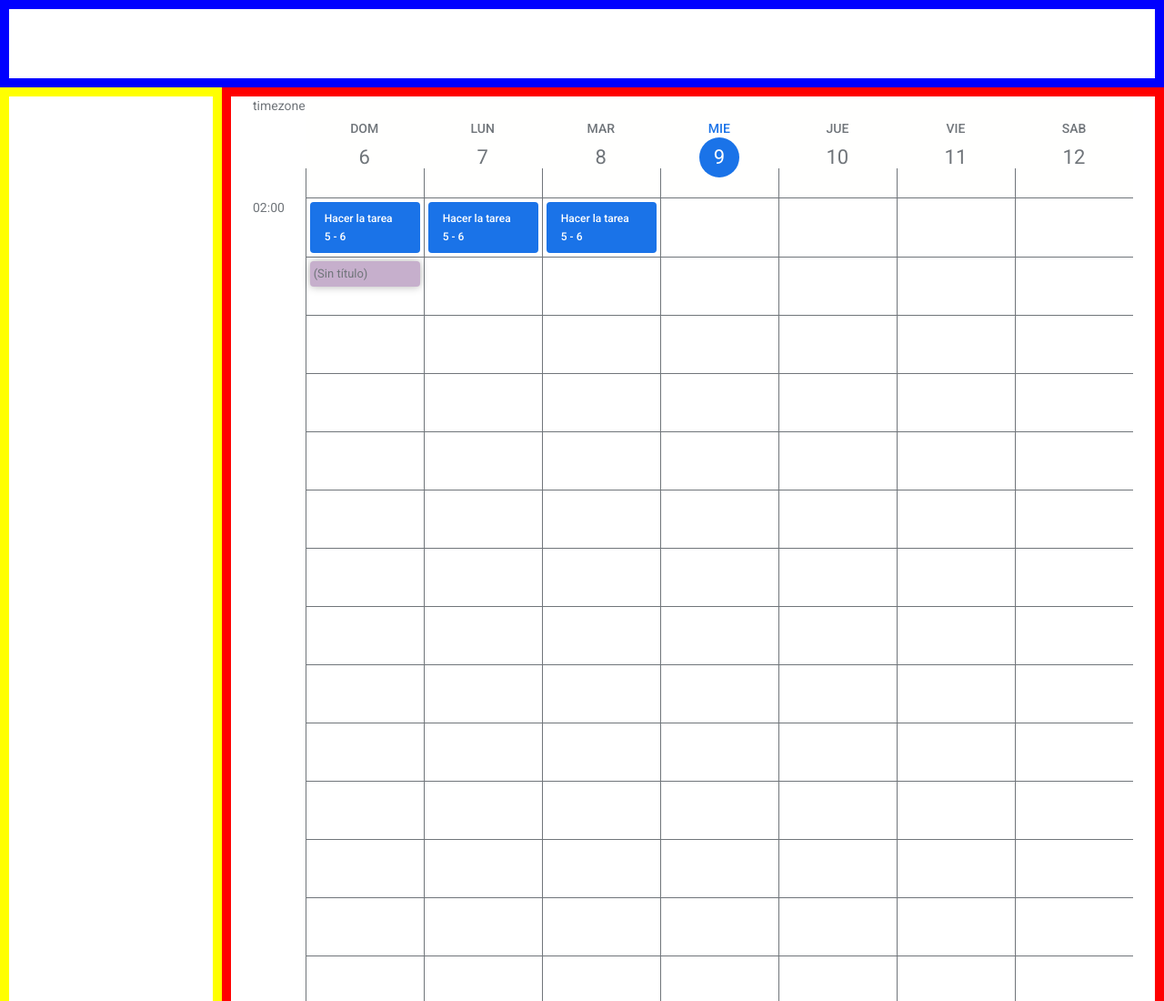
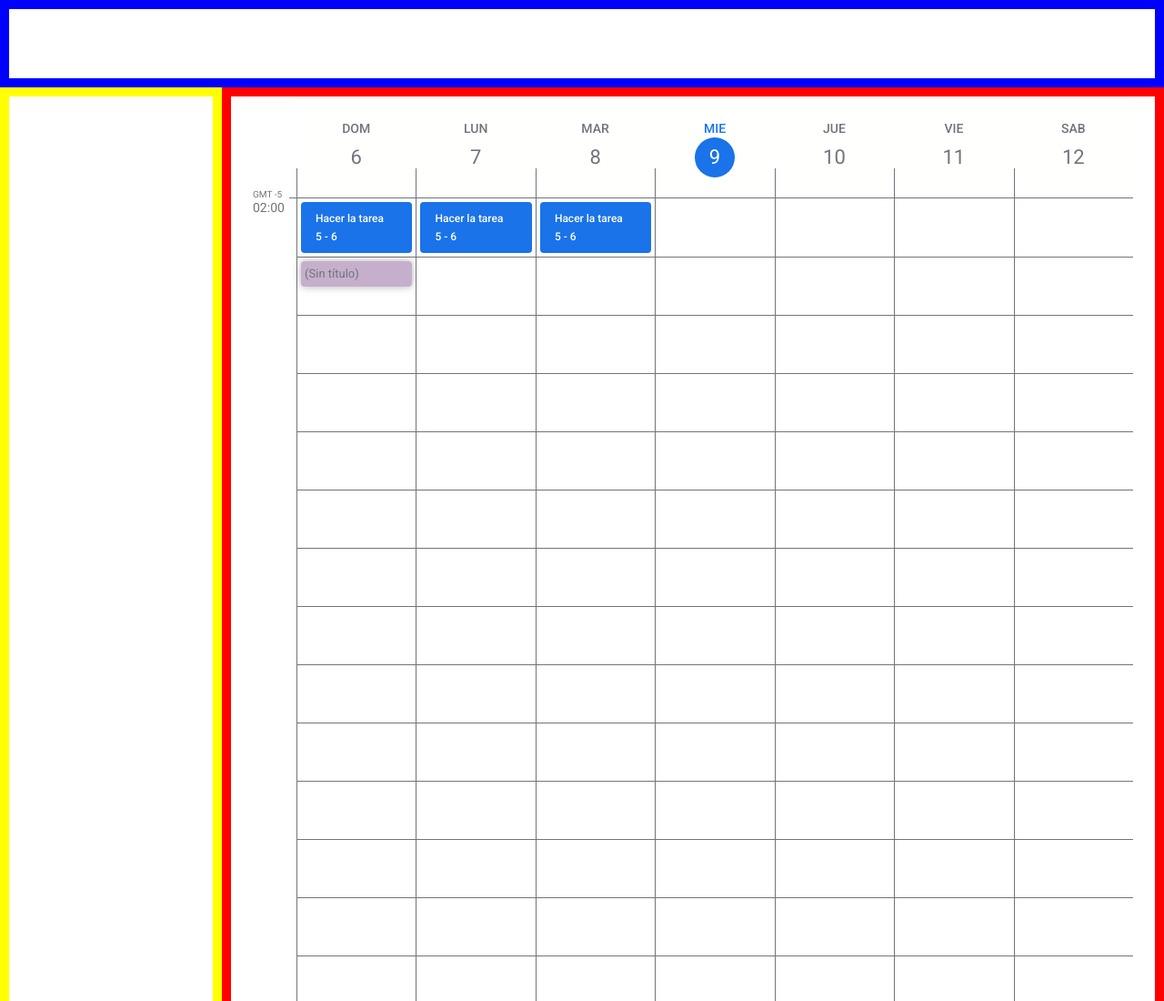
Before and after one commit to OscarAguilarL/calendar, a plain HTML site: page index.html in a window 1280 px wide. Shown: the top 1100 px of the page at 91% size. Drawn offline with Linux system fonts and the light colour scheme.

Commit message:
Cabeceras de timezone

```diff
--- a/index.html
+++ b/index.html
@@ -19,7 +19,7 @@
       <aside class="sidebar"></aside>
       <main class="calendar">
         <div class="calendar-week">
-          <span>timezone</span>
+          <div class="timezoneCell">GMT -5</div>
           <h2 class="calendarDay">
             <a href="./calendar-by-day.html" aria-label="Domingo 06 de Junio">
               <time datetime="06-6-2021">
--- a/src/css/calendar.css
+++ b/src/css/calendar.css
@@ -1,6 +1,7 @@
 @import './task.css';
 @import './task-cell.css';
 @import './calendar-day.css';
+@import './timezone-cell.css';
 
 .calendar {
   color: var(--gray20);
--- /dev/null
+++ b/src/css/timezone-cell.css
@@ -0,0 +1,20 @@
+.timezoneCell {
+  font: var(--body3Regular);
+  position: sticky;
+  top: 0;
+  display: flex;
+  justify-content: flex-end;
+  align-items: flex-end;
+  padding-inline-end: 1rem;
+  white-space: nowrap;
+}
+
+.timezoneCell::before {
+  content: '';
+  inline-size: 0.5rem;
+  block-size: 1px;
+  background-color: var(--gray20);
+  position: absolute;
+  right: 0;
+  bottom: 0;
+}
```
